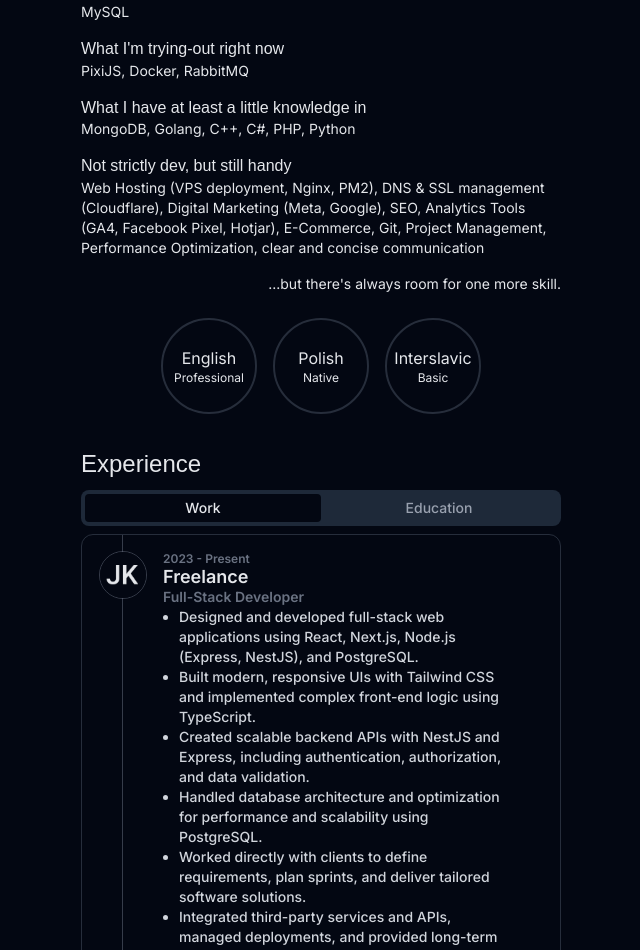
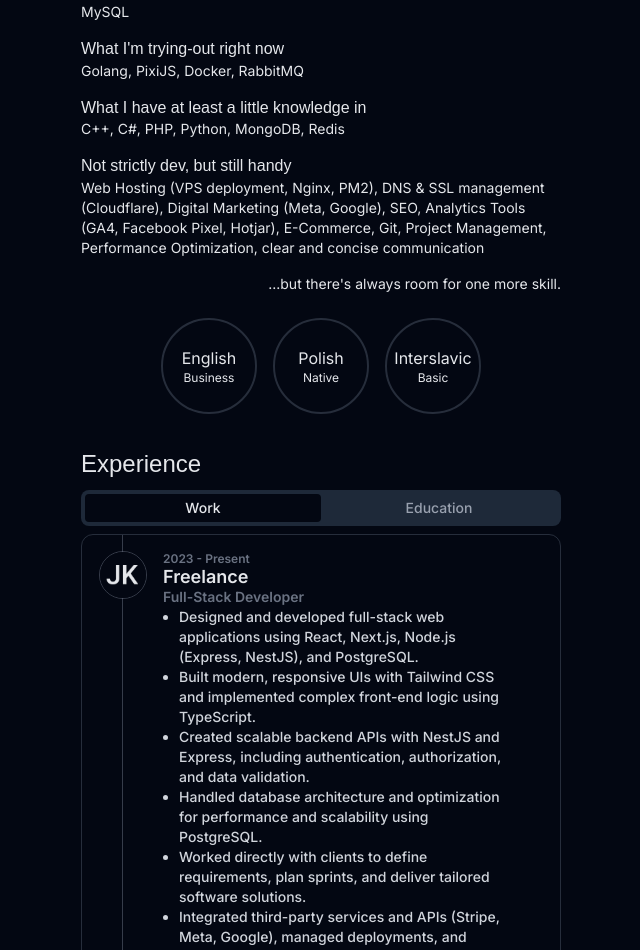
Before and after one commit to jankamon/jankamon.dev, a React (Vite) app: page / in a window 1280 px wide. Shown: the part 562-1512 px from the top of the page, without its empty margins (319-959 px from the left). Built offline with nearby package versions, Linux system fonts and the light colour scheme; a web font is replaced by a local one.

Commit message:
fix: update work experience and skills descriptions

```diff
--- a/src/components/data/expirience.ts
+++ b/src/components/data/expirience.ts
@@ -11,7 +11,7 @@ export const workExperience: ExperienceItem[] = [
       "Created scalable backend APIs with NestJS and Express, including authentication, authorization, and data validation.",
       "Handled database architecture and optimization for performance and scalability using PostgreSQL.",
       "Worked directly with clients to define requirements, plan sprints, and deliver tailored software solutions.",
-      "Integrated third-party services and APIs, managed deployments, and provided long-term technical support.",
+      "Integrated third-party services and APIs (Stripe, Meta, Google), managed deployments, and provided long-term technical support.",
     ],
     logo: "/images/logos/jan-kamon-logo.png",
   },
--- a/src/components/data/skills.ts
+++ b/src/components/data/skills.ts
@@ -12,11 +12,11 @@ export const skills: SkillItem[] = [
   },
   {
     name: "What I'm trying-out right now",
-    description: "PixiJS, Docker, RabbitMQ",
+    description: "Golang, PixiJS, Docker, RabbitMQ",
   },
   {
     name: "What I have at least a little knowledge in",
-    description: "MongoDB, Golang, C++, C#, PHP, Python",
+    description: "C++, C#, PHP, Python, MongoDB, Redis",
   },
   {
     name: "Not strictly dev, but still handy",
@@ -28,7 +28,7 @@ export const skills: SkillItem[] = [
 export const languages: LanguageItem[] = [
   {
     name: "English",
-    level: "Professional",
+    level: "Business",
   },
   {
     name: "Polish",
```
